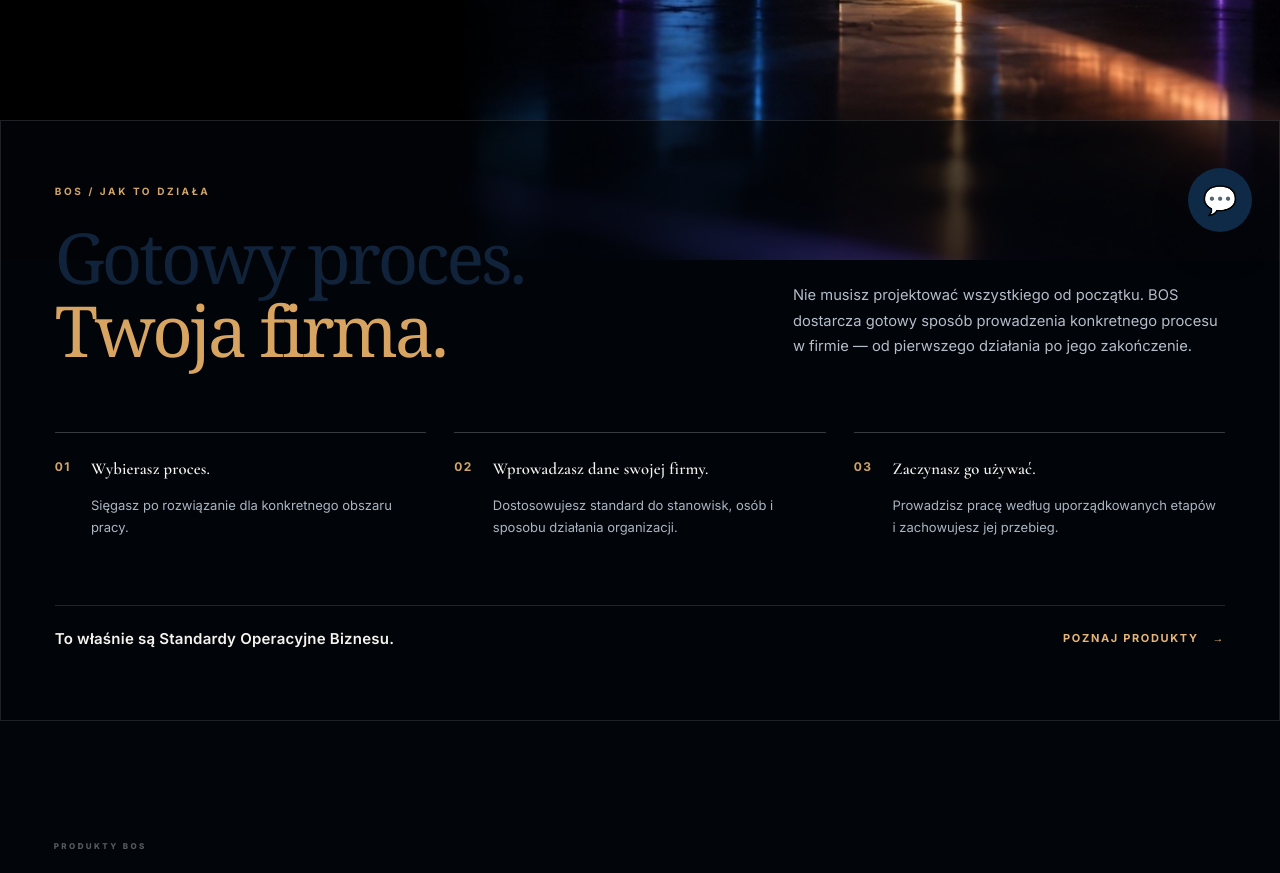
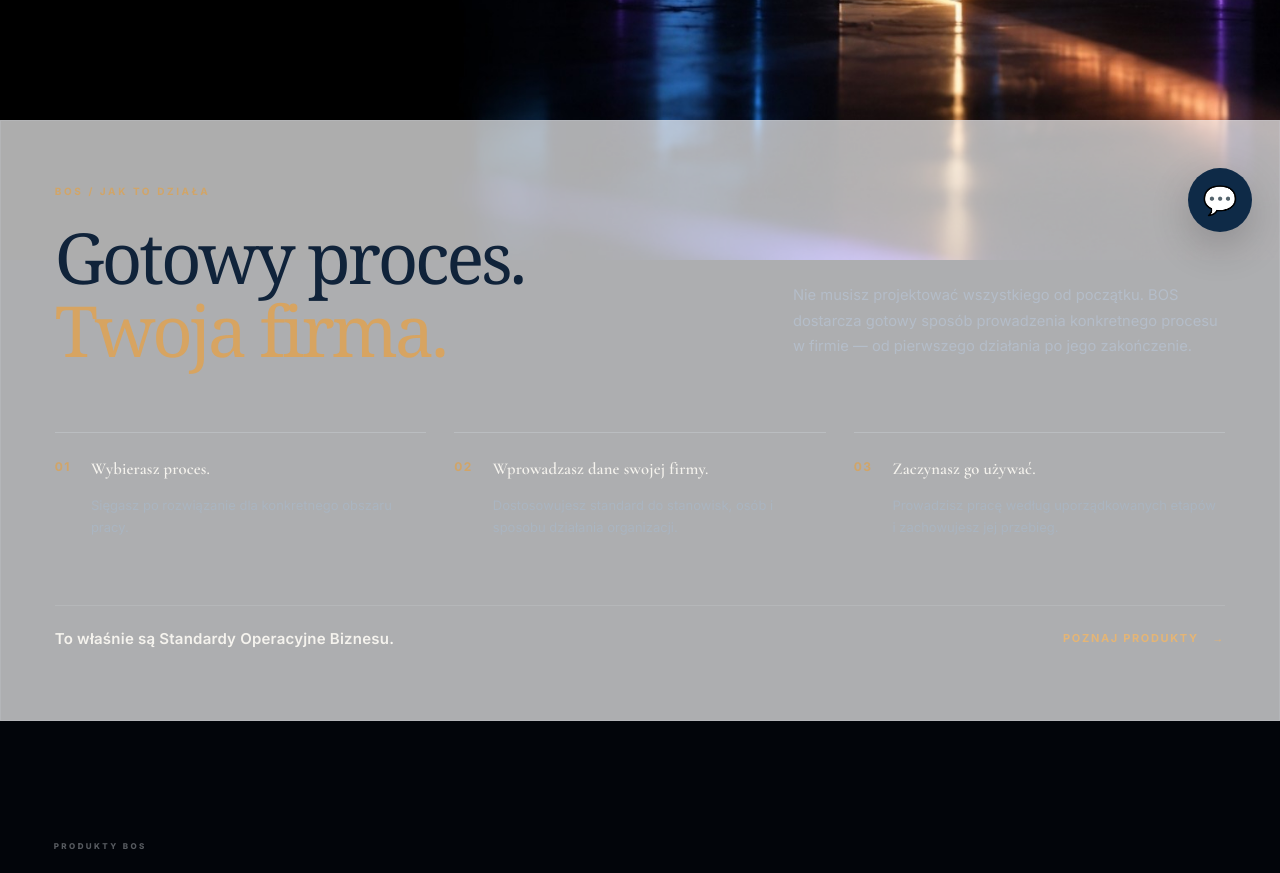
Before and after one commit to vernegroup/bos-platform, a Next.js app: page / in a window 1280 px wide. Shown: the part 540-1413 px from the top of the page. Built offline with nearby package versions, Linux system fonts and the light colour scheme.

Commit message:
style(landing): switch translucent explainer background to white at same opacity

```diff
--- a/app/landing-explainer.css
+++ b/app/landing-explainer.css
@@ -1,5 +1,5 @@
 /* LAND-02 preview — isolated public landing explainer, no product or AppShell overrides. */
-.bos-land-explainer{position:relative;z-index:2;margin:36px 0 64px;padding:64px clamp(28px,4.2vw,78px) 72px;color:#f5f3ee;background:rgba(2,5,10,.68);border:1px solid rgba(225,232,241,.13);border-radius:0}
+.bos-land-explainer{position:relative;z-index:2;margin:36px 0 64px;padding:64px clamp(28px,4.2vw,78px) 72px;color:#f5f3ee;background:rgba(255,255,255,.68);border:1px solid rgba(225,232,241,.13);border-radius:0}
 .bos-land-explainer__inner{max-width:1420px;margin:0 auto}
 .bos-land-explainer__heading{display:grid;grid-template-columns:minmax(0,1.2fr) minmax(260px,.8fr);column-gap:clamp(32px,7vw,120px);align-items:end}
 .bos-land-explainer__eyebrow{grid-column:1/-1;margin-bottom:24px;color:#d1a568;font-size:10px;font-weight:700;letter-spacing:.26em}
```
